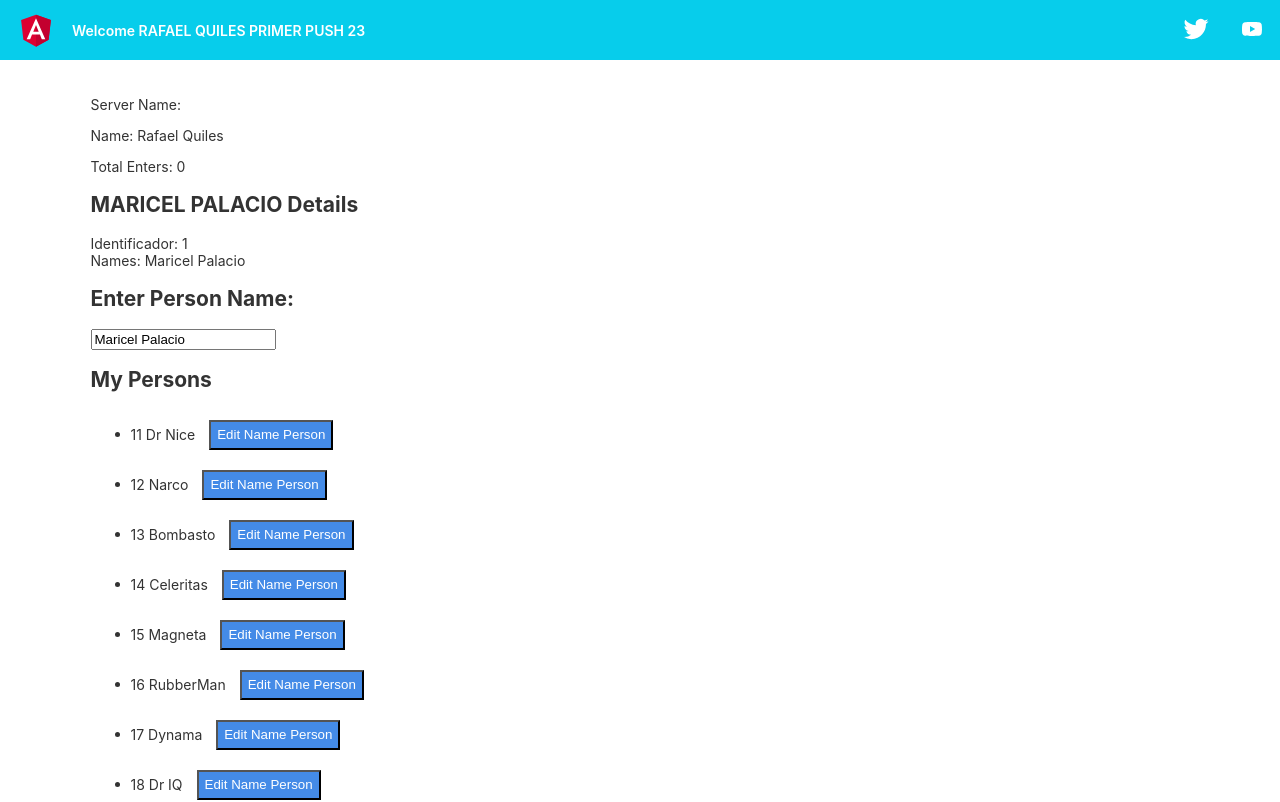
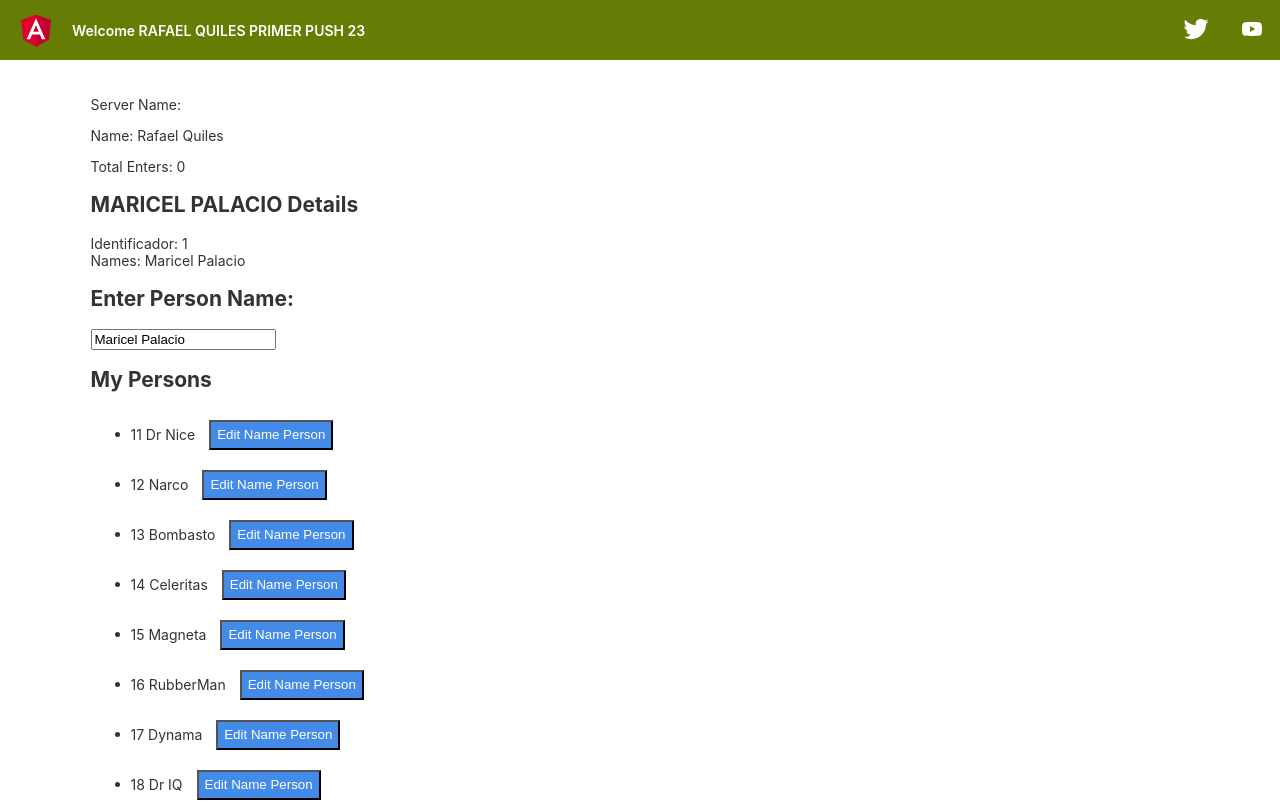
Before and after one commit to raquiles89/DrawLogbook, an Angular app: page / in a window 1280 px wide. Shown: the top 802 px of the page. Built offline with nearby package versions, Linux system fonts and the light colour scheme.

Commit message:
Change color

```diff
--- a/src/app/app.component.html
+++ b/src/app/app.component.html
@@ -42,7 +42,7 @@
     height: 60px;
     display: flex;
     align-items: center;
-    background-color: #07cdeb;
+    background-color: #657c05;
     color: white;
     font-weight: 600;
   }
```
